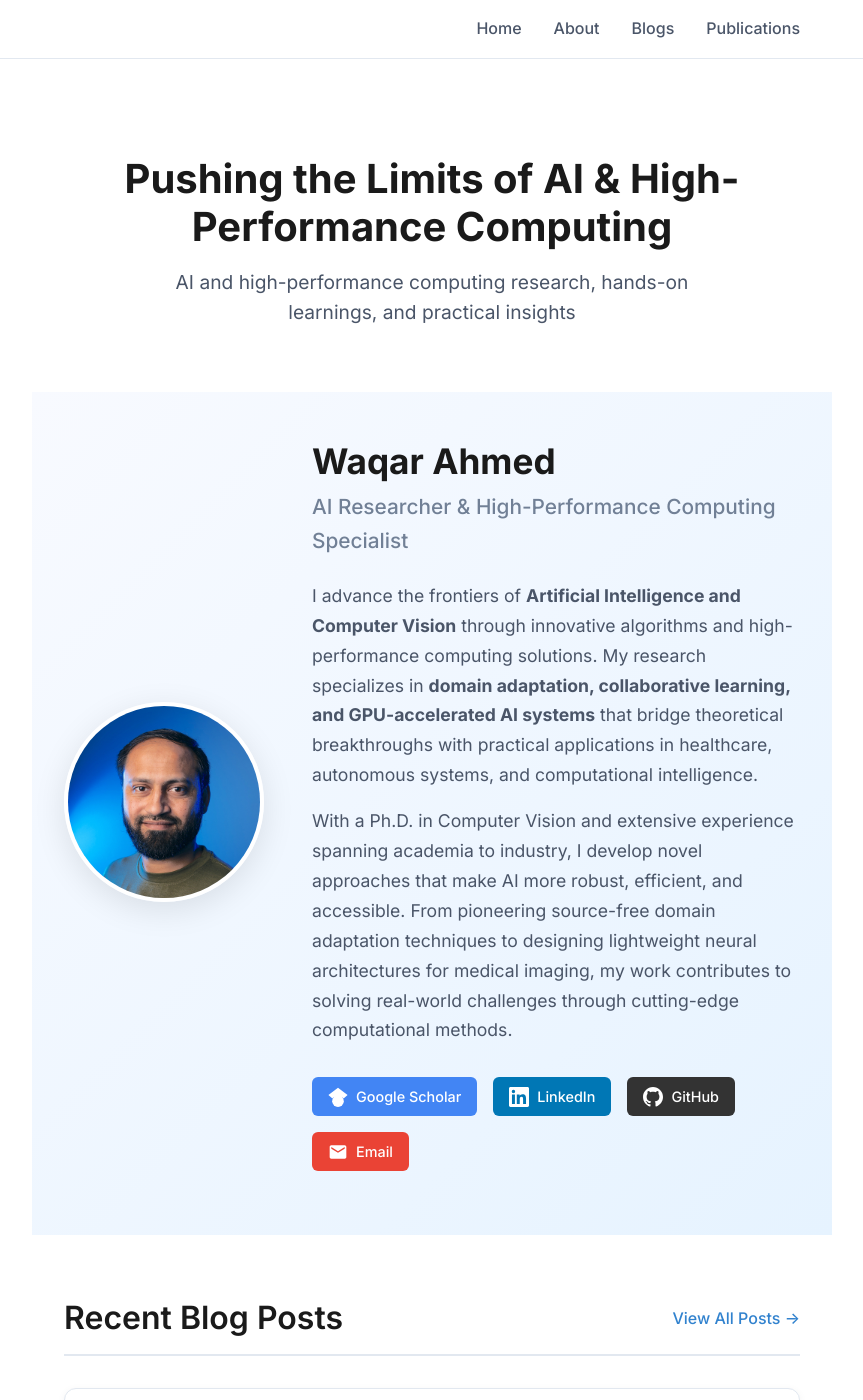
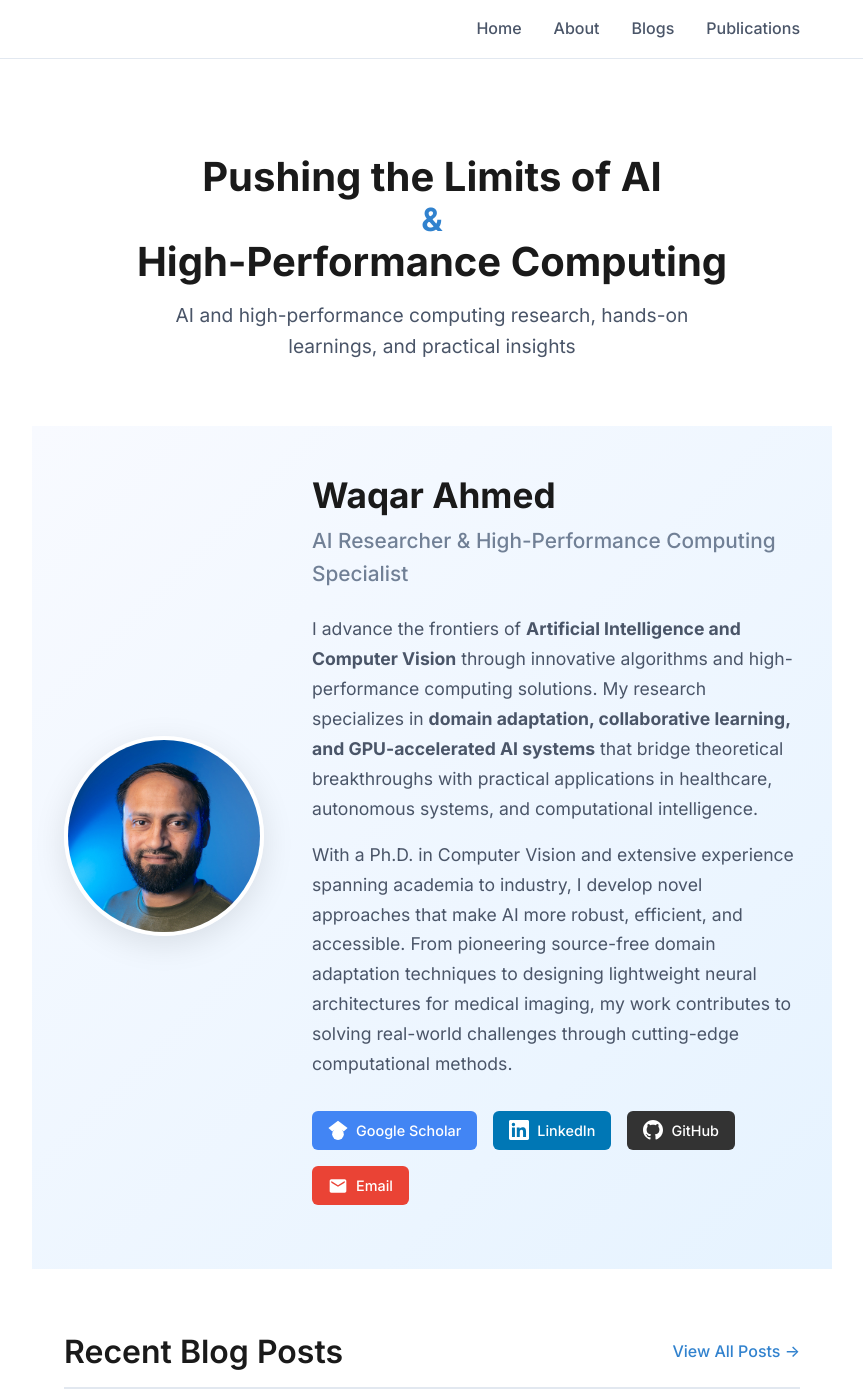
Before and after one commit to waqarahmed89/waqarahmed.github.io, a Jekyll site: the page built from index.html, in a window 1280 px wide and 1400 px high. Shown: the whole window, without its empty margins (208-1071 px from the left). Built offline with Jekyll 4.4.1, drawn with Linux system fonts in a browser that asks for light colours; the list of posts is cut into pages by our own code.

Commit message:
update main title layout for improved readability

```diff
--- a/index.html
+++ b/index.html
@@ -5,7 +5,11 @@ layout: default
 <div class="home">
     <!-- Main Title Section -->
     <section class="main-title-section">
-        <h1 class="main-title">Pushing the Limits of AI & High-Performance Computing</h1>
+        <h1 class="main-title">
+            <span class="title-line">Pushing the Limits of AI</span>
+            <span class="title-connector">&</span>
+            <span class="title-line">High-Performance Computing</span>
+        </h1>
         <p class="main-description">AI and high-performance computing research, hands-on learnings, and practical insights</p>
     </section>
 
@@ -133,7 +137,21 @@ layout: default
     font-weight: 700;
     color: #1a1a1a;
     margin: 0 0 1rem 0;
-    line-height: 1.2;
+    line-height: 1.1;
+    display: flex;
+    flex-direction: column;
+    align-items: center;
+}
+
+.title-line {
+    display: block;
+}
+
+.title-connector {
+    display: block;
+    font-size: 2rem;
+    color: #3182ce;
+    margin: 0.2rem 0;
 }
 
 .main-description {
@@ -397,7 +415,11 @@ layout: default
 
 @media (max-width: 768px) {
     .main-title {
-        font-size: 1.8rem;
+        font-size: 1.6rem;
+    }
+
+    .title-connector {
+        font-size: 1.4rem;
     }
 
     .main-description {
```
